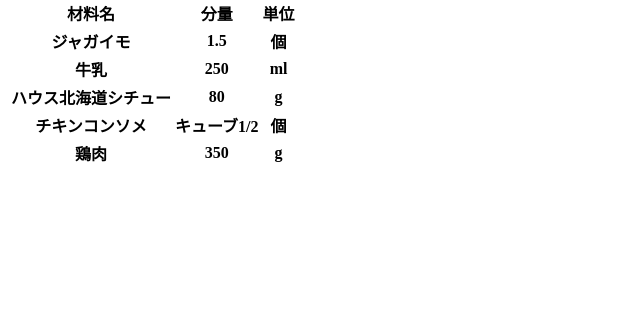
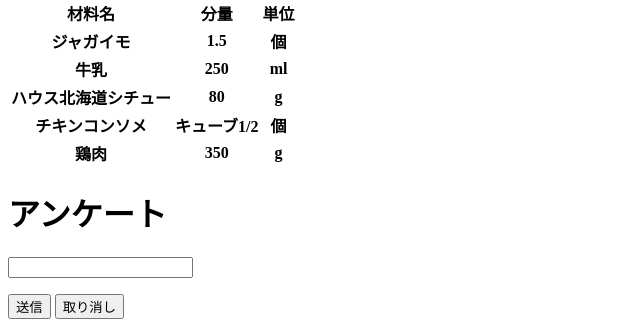
Before and after one commit to atsushi461/web1-5, a plain HTML site: page index.html in a window 1280 px wide. Shown: the part 686-1021 px from the top of the page, without its empty margins (0-640 px from the left). Before the commit the page ends 862 px from the top, so only its background shows below. Drawn offline with Linux system fonts and the light colour scheme.

Commit message:
Update index.html

```diff
--- a/index.html
+++ b/index.html
@@ -28,6 +28,14 @@
    <tr><th>鶏肉</th><th>350</th><th>g</th></tr>
   </table>
 
+  <h1>アンケート</h1>
+  <from id="top" action="#" method="post">
+   <p><input type="text" name="input1"></p>
+   <p><input type="submit" value="送信">
+    <input type="reset" value="取り消し"></p>
+  </from>
+
+
 
 
  </body>
```
